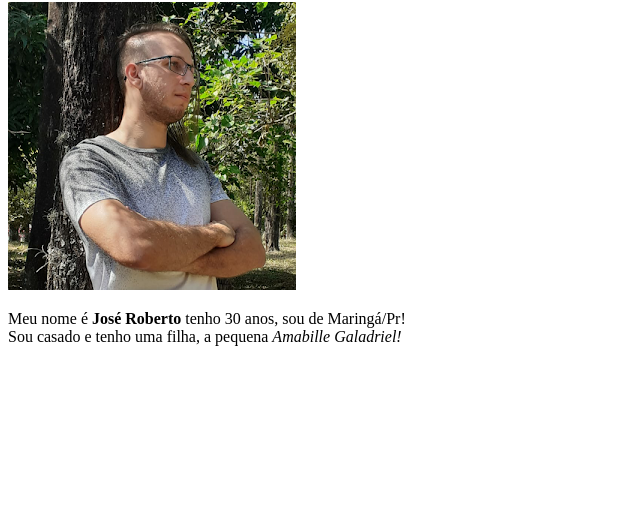
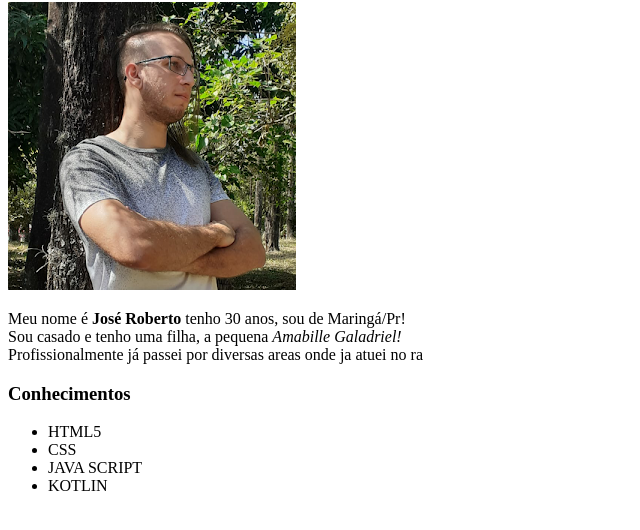
Before and after one commit to Jose26Polo/Jose26Polo.github.io, a plain HTML site: page index.html in a window 1280 px wide. Shown: the part 78-608 px from the top of the page, without its empty margins (0-640 px from the left). Drawn offline with Linux system fonts and the light colour scheme.

Commit message:
adicionado lista de conhecimentos

```diff
--- a/index.html
+++ b/index.html
@@ -7,7 +7,16 @@
 	<body>
 		<h1> Meu Nome é José Roberto</h1>
 		<img src="eu.png">
-		<p>Meu nome é <strong>José Roberto</strong> tenho 30 anos, sou de Maringá/Pr!<br> Sou casado e tenho uma filha, a pequena <em>Amabille Galadriel!</em></p>
+		<p>Meu nome é <strong>José Roberto</strong> tenho 30 anos, sou de Maringá/Pr!<br> Sou casado e tenho uma filha, a pequena <em>Amabille Galadriel!</em> <br> Profissionalmente já passei por diversas areas onde ja atuei no ra</p>
+
+		<h3> Conhecimentos </h3>
+		<ul>
+			<li> HTML5</li>
+			<li> CSS</li>
+			<li> JAVA SCRIPT</li>
+			<li> KOTLIN </li>
+		</ul>
+
 
 	</body>
 </html>
```
